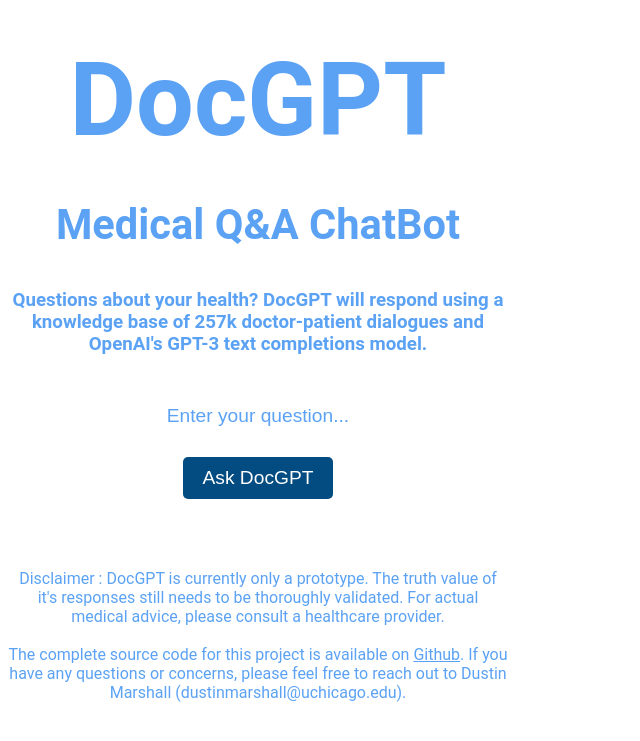
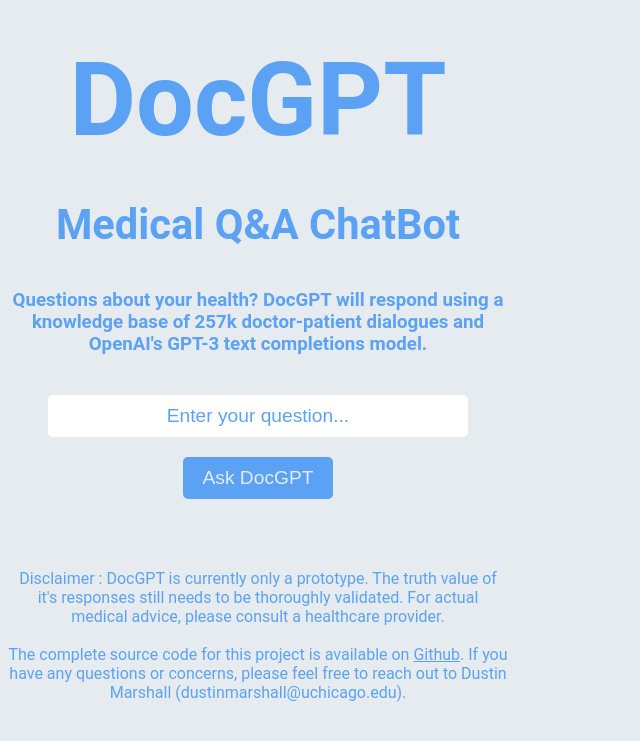
Before and after one commit to dustinmarshall/DocGPT, a Flask app: page / in a window 1280 px wide. Shown: the top 741 px of the page, without its empty margins (0-640 px from the left). Run offline with Flask 2, Linux system fonts and the light colour scheme.

Commit message:
Update style.css

```diff
--- a/static/css/style.css
+++ b/static/css/style.css
@@ -1,5 +1,5 @@
 body {
-    background-color: #ffffff;
+    background-color: #e6ebf0;
     color: #5ba2f4;
     font-family: Roboto;
     text-align: center;
@@ -54,8 +54,8 @@ body {
   ::placeholder { color: #5ba2f4; }
 
   button[type="submit"] {
-    background-color: #034c81;
-    color: #ffffff;
+    background-color: #5ba2f4;
+    color: #e6ebf0;
     font-size: 1.2em;
     padding: 10px 20px;
     text-align: center;
@@ -67,7 +67,7 @@ body {
   }
 
   button[type="submit"]:hover {
-    background-color: #034c81;
+    background-color: #5ba2f4;
   }
 
   p {
@@ -78,7 +78,7 @@ body {
     text-align: left;
     margin: 20px auto;
     padding: 10px;
-    background-color: #ffffff;
+    background-color: #dbe6f0;
     border-radius: 5px;
     box-shadow: 0 0 10px rgba(0, 0, 0, 0.1);
   }
```
